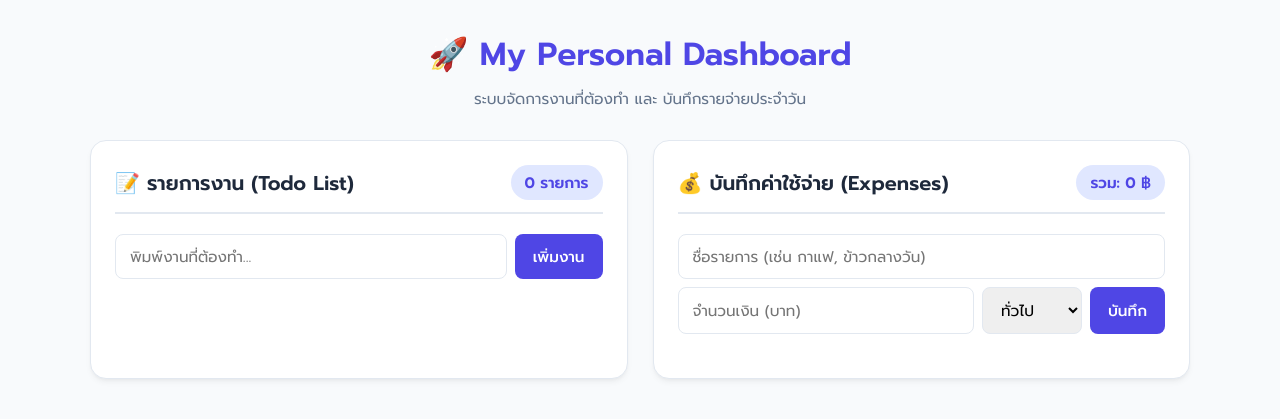
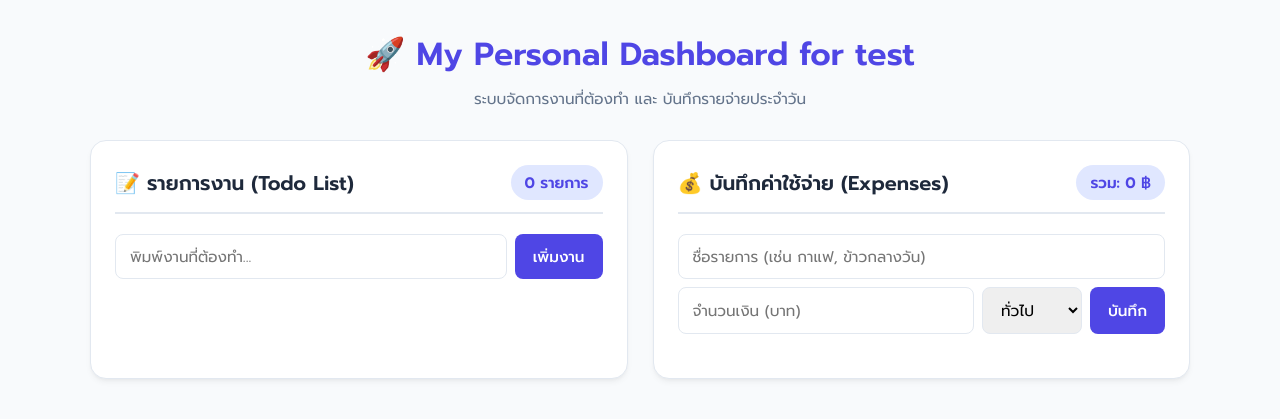
Before and after one commit to sittipong-dev/flask-todo-expense, a Flask app: page / in a window 1280 px wide. Shown: the top 419 px of the page. Run offline with Flask 3, Linux system fonts and the light colour scheme; data that the repository does not hold is empty.

Commit message:
update app title with for joe

```diff
--- a/templates/index.html
+++ b/templates/index.html
@@ -217,7 +217,7 @@
 
     <div class="container">
         <header>
-            <h1>🚀 My Personal Dashboard</h1>
+            <h1>🚀 My Personal Dashboard for test</h1>
             <p>ระบบจัดการงานที่ต้องทำ และ บันทึกรายจ่ายประจำวัน</p>
         </header>
 
```
